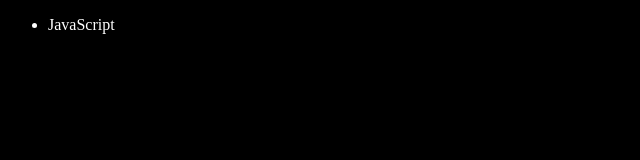
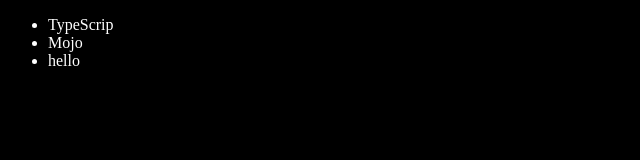
Before and after one commit to gitabhicode/javaScript, a plain HTML site: page 06_DOM/four.html in a window 1280 px wide. Shown: the whole page, without its empty margins (0-640 px from the left). Drawn offline with Linux system fonts and the light colour scheme.

Commit message:
DOM complete

```diff
--- a/06_DOM/four.html
+++ b/06_DOM/four.html
@@ -10,4 +10,39 @@
         <li>JavaScript</li>
     </ul>
 </body>
+<script>
+    // create
+
+    function addLanguage(langName){
+       const li = document.createElement('li')  // creating a new element list
+       li.innerText = `${langName}`  // defining the text insisde it
+       document.querySelector('.language').appendChild(li)   // appending insisde the class langauge
+    }
+    addLanguage("python")   // it is travelling whole the tree to append the new language
+    addLanguage("hello")
+
+    function addOptimisedLanguage(langName){
+        const li = document.createElement('li');
+        li.appendChild(document.createTextNode(langName))   // optimised code it does not travel the whole
+        document.querySelector('.language').appendChild(li)  // where the new elment must be append
+    }
+    addOptimisedLanguage("JavaScript")
+
+   // edit the element
+
+   const secondLang =  document.querySelector("li:nth-child(2)")
+   //secondLang.innerText = "MOJo" not optimised
+   const newli = document.createElement('li')
+   newli.textContent = "Mojo"
+   secondLang.replaceWith(newli)
+
+  // edit
+  const firstLang = document.querySelector("li:nth-child(1)")
+  firstLang.outerHTML = '<li>TypeScrip</li>'
+
+
+  // removing the elemment
+  const Lang = document.querySelector("li:last-child")
+  Lang.remove()
+</script>
 </html>
```
